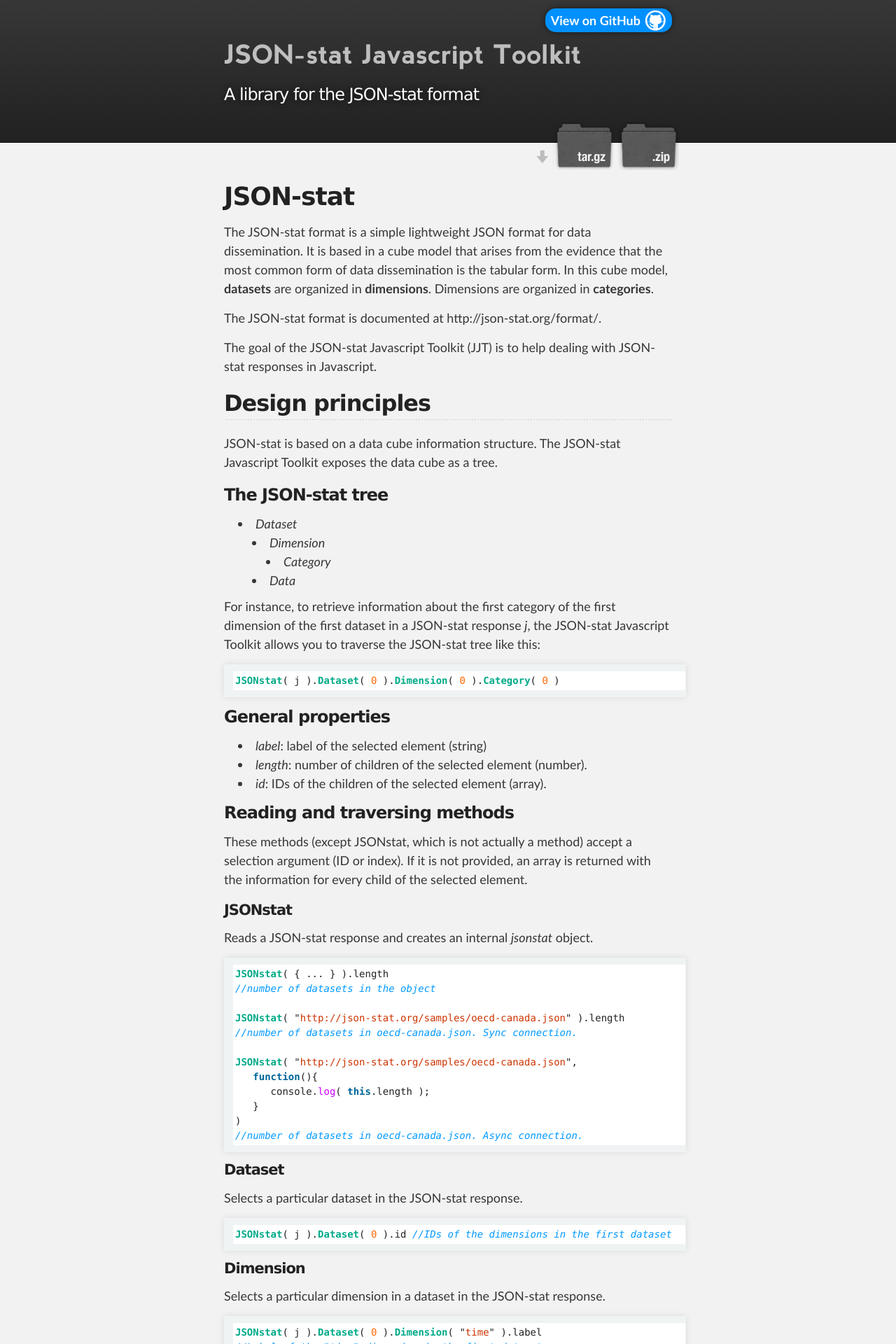
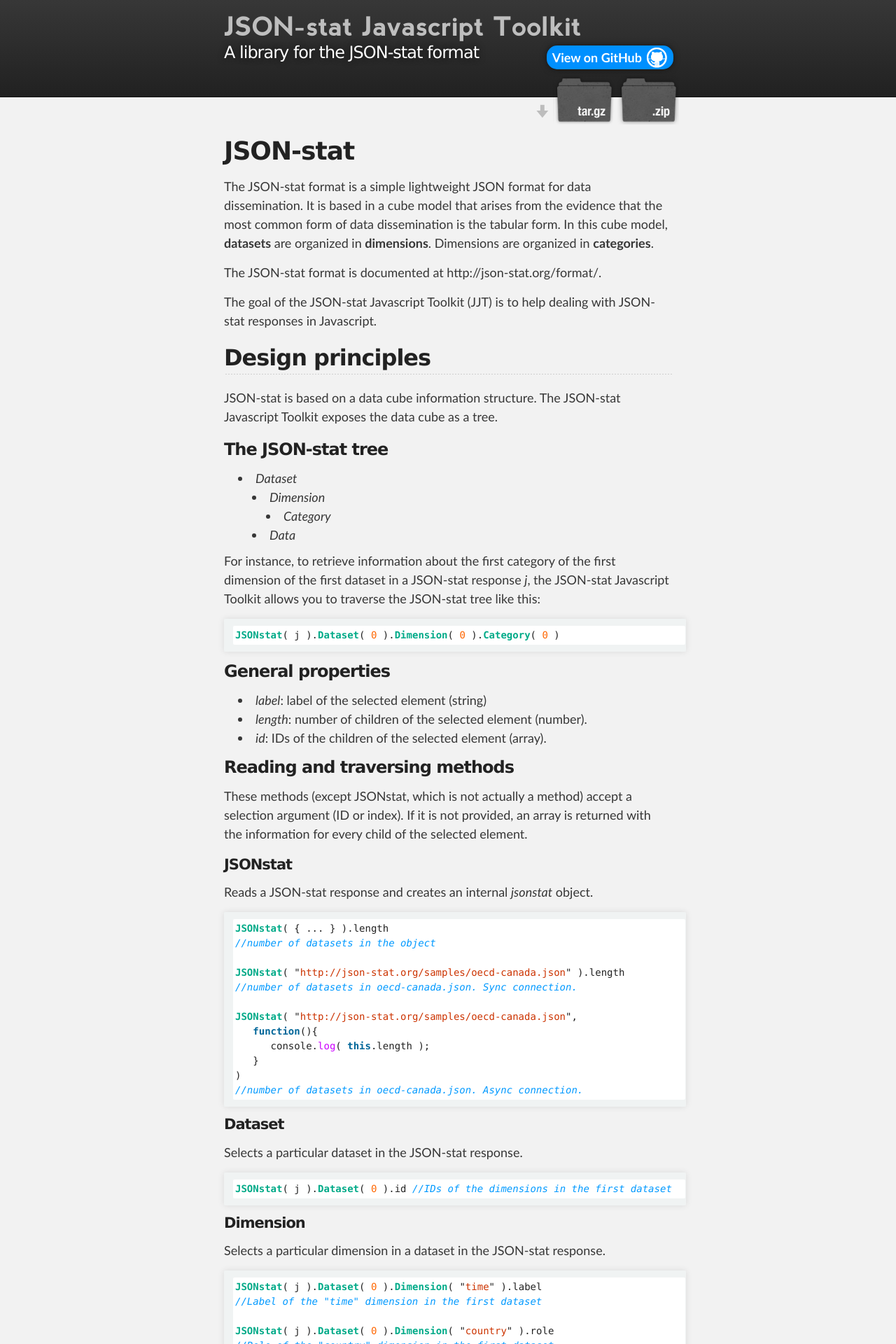
Before and after one commit to badosa/JSON-stat, a Jekyll site: the page built from index.md, in a window 1280 px wide. Shown: the top 1920 px of the page at 70% size. Built offline with Jekyll 4.4.1, drawn with Linux system fonts in a browser that asks for light colours; Markdown is read by kramdown in place of the engine named in the settings.

Commit message:
Header improved

```diff
--- a/stylesheets/stylesheet.css
+++ b/stylesheets/stylesheet.css
@@ -298,8 +298,8 @@ footer.inner {
 #forkme_banner {
   display: block;
   position: absolute;
-  top:12px;
-  right: 10px;
+  top:65px;
+  right: 8px;
   z-index: 10;
   padding: 4px 45px 3px 8px;
   color: #fff;
@@ -319,7 +319,7 @@ footer.inner {
 }
 
 #header_wrap .inner {
-  padding: 50px 10px 30px 10px;
+  padding: 10px 10px 45px 10px;
 }
 
 #project_title {
@@ -341,6 +341,8 @@ footer.inner {
   font-weight: 300;
   background: none;
   text-shadow: #111 0px 0px 10px;
+  margin: -10px 0 0 0;
+  padding: 0;
 }
 
 #downloads {
```
